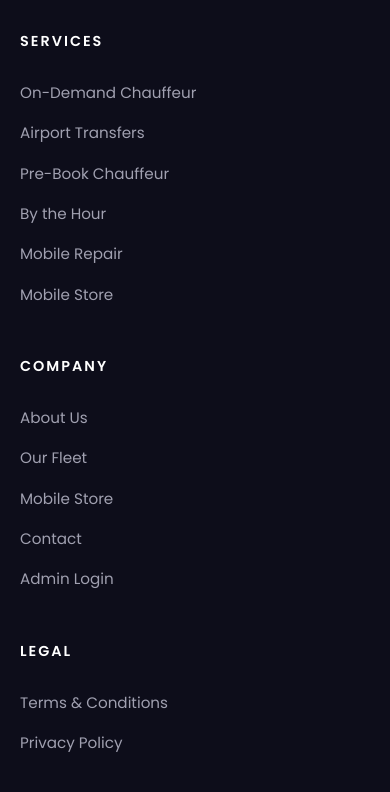
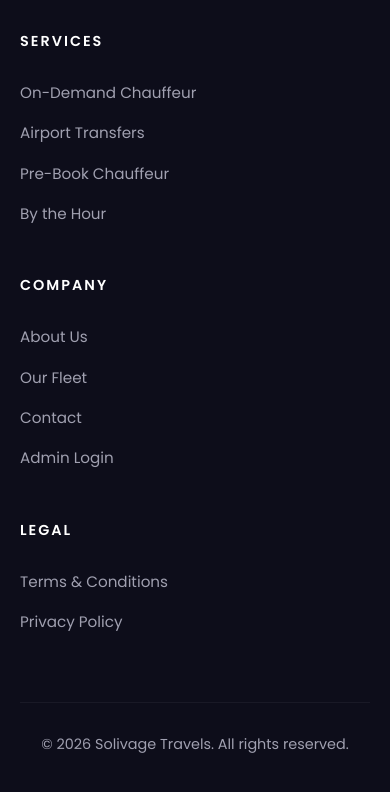
Before and after one commit to mutuaeustace-alt/Solivage-Travels-2.0, a website: page index.html in a window 390 px wide. Shown: the part 11160-11952 px from the top of the page. Drawn offline with nearby package versions, Linux system fonts and the light colour scheme.

Commit message:
Remove Mobile Repair and Store links from footer
Removed links to Mobile Repair and Mobile Store from the footer.

```diff
--- a/index.html
+++ b/index.html
@@ -395,14 +395,11 @@
                 <a href="#services">Airport Transfers</a>
                 <a href="#services">Pre-Book Chauffeur</a>
                 <a href="#services">By the Hour</a>
-                <a href="#mobile-repair">Mobile Repair</a>
-                <a href="#store">Mobile Store</a>
             </div>
             <div class="footer-links">
                 <h4>Company</h4>
                 <a href="#about">About Us</a>
                 <a href="#vehicles">Our Fleet</a>
-                <a href="#store">Mobile Store</a>
                 <a href="#contact">Contact</a>
                 <a href="/admin">Admin Login</a>
             </div>
```
